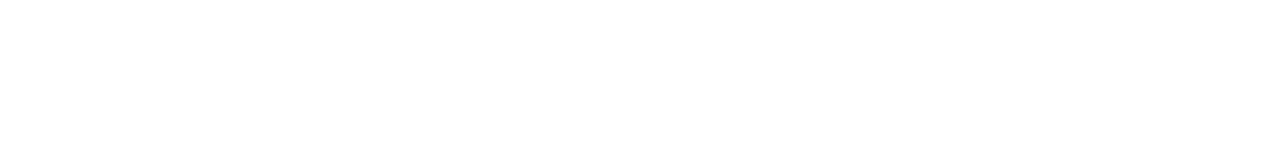
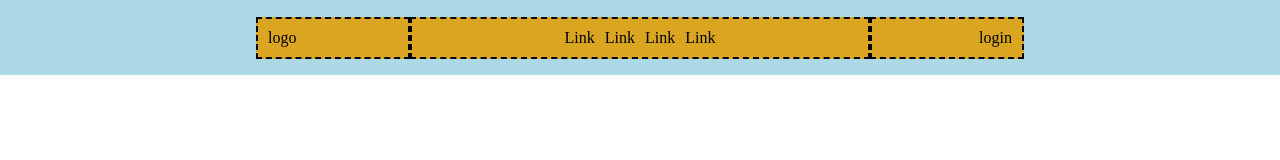
Before and after one commit to vincenzomercadante/htmlcss-struttura-discord, a plain HTML site: page index..html in a window 1280 px wide. Drawn offline with Linux system fonts and the light colour scheme.

Commit message:
fit add navbar

```diff
--- a/index..html
+++ b/index..html
@@ -8,6 +8,25 @@
         <link rel="icon" href="./img/logo-small.ico">
     </head>
     <body>
+        <header>
+            <navbar class="container header-navbar">
+                <div class="navbar-wrapper">
+                    <div class="header-item header-logo">logo</div>
+                    <ul class="header-item header-link">
+                            <li class="list-item"><a href="#">Link</a></li>
+                            <li class="list-item"><a href="#">Link</a></li>
+                            <li class="list-item"><a href="#">Link</a></li>
+                            <li class="list-item"><a href="#">Link</a></li>
+                    </ul>
+                    <div class="header-item header-login">login</div>
+                </div>
+            </navbar>
+        </header>
+        <main>
 
+        </main>
+        <footer>
+
+        </footer>
     </body>
 </html>
--- a/style/style.css
+++ b/style/style.css
@@ -1,5 +1,68 @@
+:root{
+    --navcolor: #daa520;
+}
+
+/* reset */
 *{
     box-sizing: border-box;
     margin: 0;
     padding: 0;
 }
+
+/* generics */
+
+.container{
+    display: flex;
+    justify-content: center;
+    align-items: center;
+}
+
+ul{
+    list-style: none;
+}
+
+/* header */
+
+.header-navbar{
+    min-height: 75px;
+    background-color: #add8e6;
+}
+
+.navbar-wrapper{
+    width: 60%;
+    display: flex;
+    justify-content: space-between;
+    align-items: center;
+}
+
+.header-item{
+    display: flex;
+    background-color: var(--navcolor);
+    border: 2px dashed black;
+    padding: 10px;
+}
+
+.header-link{
+    width: 60%;
+    justify-content: center;
+    flex-grow: 5;
+}
+
+.header-logo,
+.header-login{
+    width: 20%;
+}
+
+.list-item{
+    display: inline-block;
+    margin: 0 5px;
+}
+
+.list-item > a{
+    text-decoration: none;
+    color: black;
+}
+
+.header-login{
+    justify-content: flex-end;
+}
```
